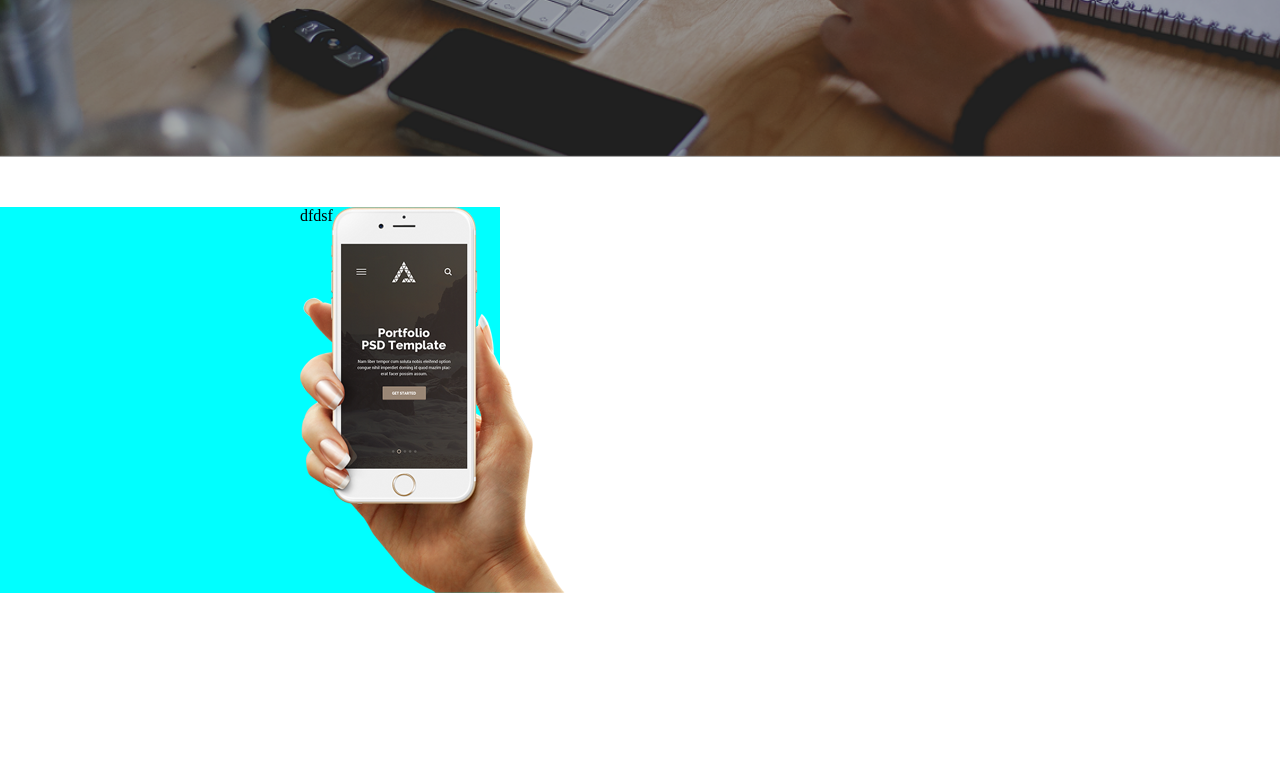
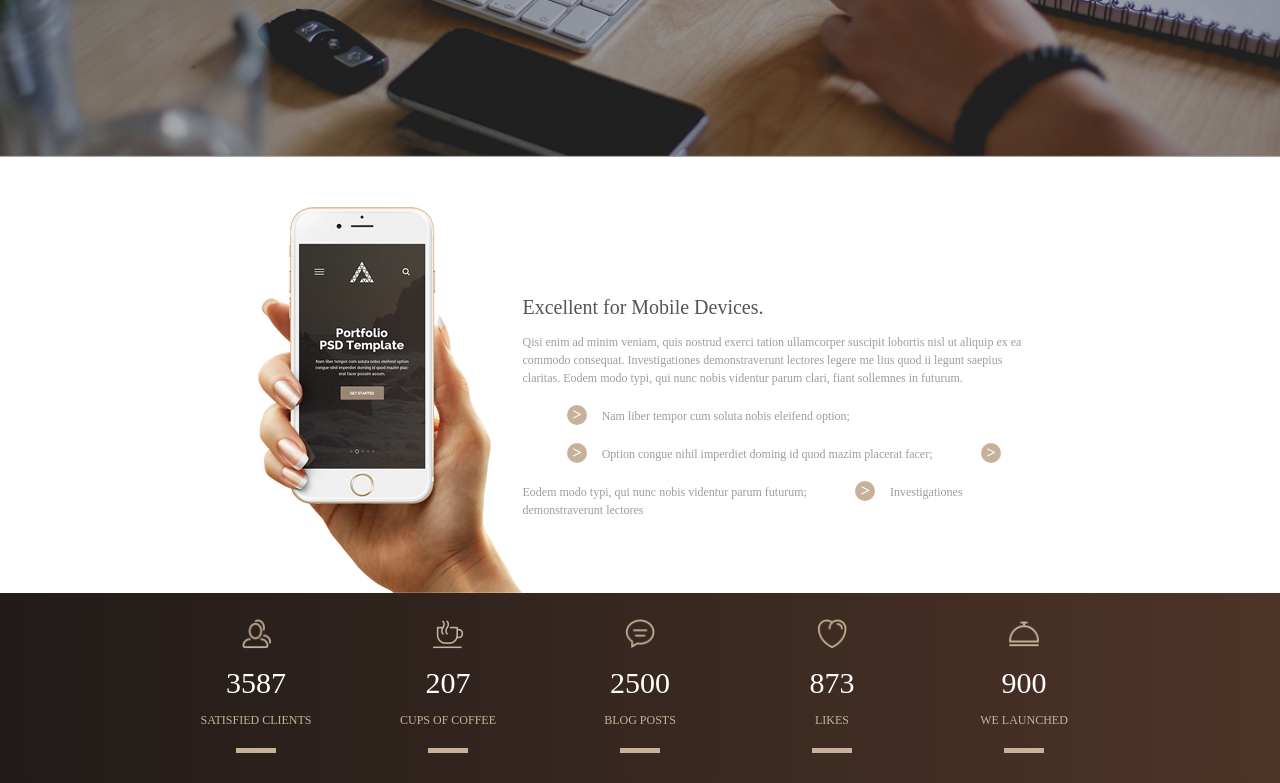
Before and after one commit to dfsense/firstlandpage, a plain HTML site: page index.html in a window 1280 px wide. Shown: the part 2759-3542 px from the top of the page. Before the commit the page ends 3352 px from the top, so only its background shows below. Drawn offline with nearby package versions, Linux system fonts and the light colour scheme; a web font is replaced by a local one.

Commit message:
added counters

```diff
--- a/css/style.css
+++ b/css/style.css
@@ -26,7 +26,8 @@
 body,
 html,
 ul,
-a
+a,
+table
 {
     margin: 0;
     padding: 0;
@@ -388,7 +389,7 @@ header .search {
 
 .latest-projects > .text-box .descr {
     font-family: Montserrat-Light;
-    font-size: 10px;
+    font-size: 12px;
     color: #8c8c8c;
 }
 
@@ -473,6 +474,7 @@ header .search {
     display: table-cell;
     text-align: left;
     padding-left: 20px;
+    padding-right: 20px;
     box-sizing: border-box;
     background-color: #fbfaf8;
     vertical-align: middle;
@@ -532,13 +534,11 @@ header .search {
 
 .play-video .main-box {
     width: 500px;
-    height: 300px;
     position: absolute;
     top: 50%;
     left: 50%;
     transform: translate(-50%, -50%);
     text-align: center;
-    padding-top: 30px;
 }
 
 .play-video .main-box .icon-play {
@@ -595,16 +595,138 @@ header .search {
     height: 386px;
 }
 
+.mob-device .main-box {
+    width: 765px;
+    margin: 0 auto;
+}
+
 .mob-device .phone {
     height: 386px;
     width: 265px;
     background-image: url("../pictures/content/mob_device/phone_in_hand.png");
-    margin-left: 300px;
     float: left;
 }
 
 .mob-device .text-box {
+    display: table-cell;
     height: 386px;
     width: 500px;
-    background-color: aqua;
+    vertical-align: middle;
+    text-align: left;
 }
+
+.mob-device .text-box .head-text {
+    font-family: Raleway-Semibold;
+    font-size: 20px;
+    line-height: 50px;
+    color: #555555;
+}
+
+.mob-device .text-box .descr,
+.mob-device .text-box .feature{
+    font-family: Montserrat-Light;
+    font-size: 12px;
+    color: #9d9d9d;
+}
+
+.gt {
+    position: relative;
+    top: 0;
+    left: 0;
+    z-index: 10;
+    font-weight: bold;
+    color: white;
+    display: inline-block;
+    margin: 20px 20px 0 50px;
+}
+
+.gt::before {
+    content: "";
+    display: inline-block;
+    position: absolute;
+    top: -1px;
+    left: -6px;
+    z-index: -1;
+    background-color: #c7b299;
+    width: 20px;
+    height: 20px;
+    border-radius: 50%;
+}
+
+.counters {
+    height: 190px;
+    background: linear-gradient(to right, #211b19, #4e3427);
+}
+
+.counters > .main-box {
+    font-size: 0;
+}
+
+.counter {
+    width: 172px;
+    height: 190px;
+    display: inline-block;
+    margin: 0 10px;
+    font-size: 15px;
+    color: white;
+}
+
+.counters .counter .inner {
+    display: table-cell;
+    text-align: center;
+    height: 190px;
+    width: 172px;
+    vertical-align: middle;
+}
+
+.counters .counter .icon {
+    width: 30px;
+    height: 30px;
+    background-size: contain;
+    background-position: center;
+    background-repeat: no-repeat;
+    display: inline-block;
+}
+
+.counters .counter:nth-of-type(1) .icon {
+    background-image: url("../pictures/content/counters/icon_sutisfied_clients.png");
+}
+
+.counters .counter:nth-of-type(2) .icon {
+    background-image: url("../pictures/content/counters/icon_cups_of_coffee.png");
+}
+
+.counters .counter:nth-of-type(3) .icon {
+    background-image: url("../pictures/content/counters/icon_blog_posts.png");
+}
+
+.counters .counter:nth-of-type(4) .icon {
+    background-image: url("../pictures/content/counters/icon_likes.png");
+}
+
+.counters .counter:nth-of-type(5) .icon {
+    background-image: url("../pictures/content/counters/icon_we_launched.png");
+}
+
+.counters .counter .number {
+    font-family: Montserrat-Light;
+    font-size: 30px;
+    color: #ffffff;
+    line-height: 60px;
+}
+
+.counters .counter .name {
+    font-family: Montserrat-Light;
+    font-size: 12px;
+    color: #c7b299;
+    line-height: normal;
+}
+
+.counters .counter .line {
+    margin-top: 20px;
+    width: 40px;
+    height: 5px;
+    background-color: #c7b299;
+    display: inline-block;
+
+}
--- a/index.html
+++ b/index.html
@@ -144,9 +144,62 @@
                 </div>
             </div>
         </div>
-        <div class="mob-device">
-            <div class="phone">dfdsf</div>
-            <div class="text-box"></div>
+        <div class="mob-device center">
+           <div class="main-box">
+                <div class="phone"></div>
+                <div class="text-box">
+                    <span class="head-text">Excellent for Mobile Devices.</span><br>
+                    <span class="descr">Qisi enim ad minim veniam, quis nostrud exerci tation ullamcorper suscipit lobortis nisl ut aliquip ex ea commodo consequat. Investigationes demonstraverunt lectores legere me lius quod ii legunt saepius claritas. Eodem modo typi, qui nunc nobis videntur parum clari, fiant sollemnes in futurum.</span><br>
+                    <span class="gt">&gt;</span><span class="feature">Nam liber tempor cum soluta nobis eleifend option;</span><br>
+                    <span class="gt">&gt;</span><span class="feature">Option congue nihil imperdiet doming id quod mazim placerat facer;</span>
+                    <span class="gt">&gt;</span><span class="feature">Eodem modo typi, qui nunc nobis videntur parum futurum;</span>
+                    <span class="gt">&gt;</span><span class="feature">Investigationes demonstraverunt lectores</span>
+                </div>
+           </div>
+        </div>
+        <div class="counters">
+            <div class="main-box center">
+                <div class="counter">
+                    <div class="inner">
+                        <div class="icon"></div>
+                        <div class="number">3587</div>
+                        <div class="name">SATISFIED CLIENTS</div>
+                        <div class="line"></div>
+                    </div>
+                </div>
+                <div class="counter">
+                    <div class="inner">
+                        <div class="icon"></div>
+                        <div class="number">207</div>
+                        <div class="name">CUPS OF COFFEE</div>
+                        <div class="line"></div>
+                    </div>
+                </div>
+                <div class="counter">
+                    <div class="inner">
+                        <div class="icon"></div>
+                        <div class="number">2500</div>
+                        <div class="name">BLOG POSTS</div>
+                        <div class="line"></div>
+                    </div>
+                </div>
+                <div class="counter">
+                    <div class="inner">
+                        <div class="icon"></div>
+                        <div class="number">873</div>
+                        <div class="name">LIKES</div>
+                        <div class="line"></div>
+                    </div>
+                </div>
+                <div class="counter">
+                    <div class="inner">
+                        <div class="icon"></div>
+                        <div class="number">900</div>
+                        <div class="name">WE LAUNCHED</div>
+                        <div class="line"></div>
+                    </div>
+                </div>
+            </div>
         </div>
     </div>
     <script src="https://ajax.googleapis.com/ajax/libs/jquery/3.2.1/jquery.min.js"></script>
```
Also changed, not shown: pictures/content/counters/icon_blog_posts.png (added), pictures/content/counters/icon_cups_of_coffee.png (added), pictures/content/counters/icon_likes.png (added), pictures/content/counters/icon_sutisfied_clients.png (added), pictures/content/counters/icon_we_launched.png (added).
